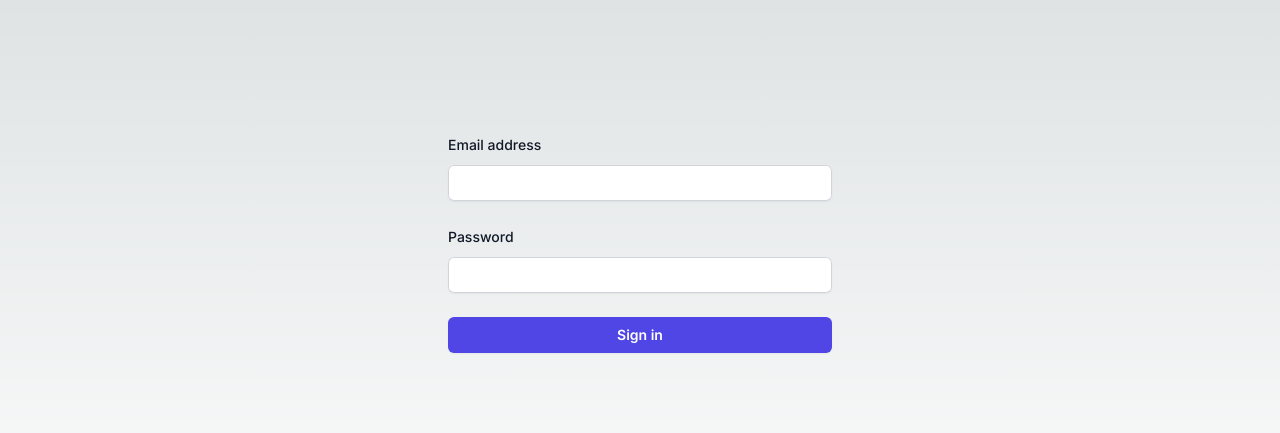
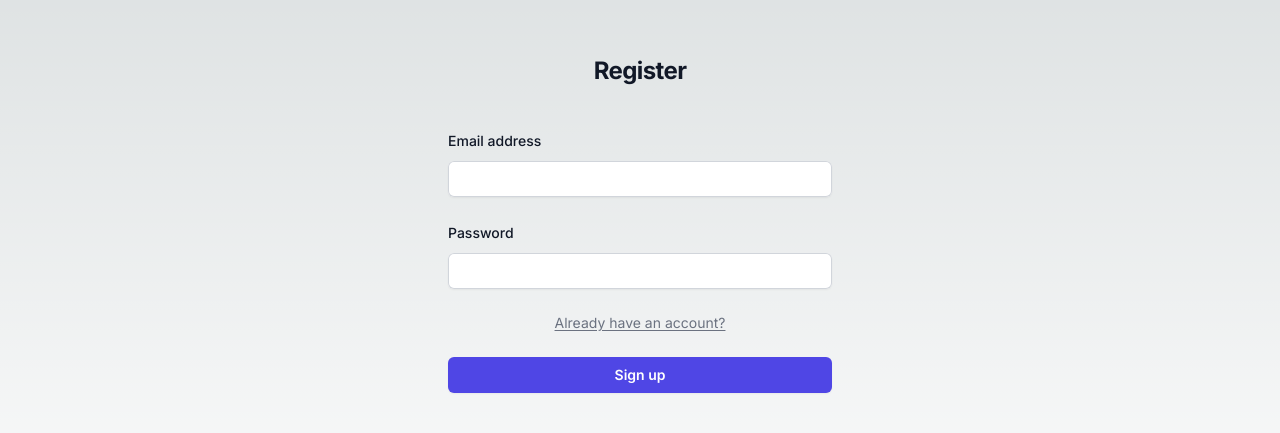
Before and after one commit to xartv/list-vote-frontend, a Next.js app: page /auth in a window 1280 px wide. Shown: the part 177-610 px from the top of the page. Built offline with nearby package versions, Linux system fonts and the light colour scheme.

Commit message:
add login form logic + rest props in components

```diff
--- a/src/app/auth/Auth.tsx
+++ b/src/app/auth/Auth.tsx
@@ -8,6 +8,7 @@ import { toast } from 'sonner';
 
 import { Button } from '@/components/Button';
 import { Field } from '@/components/Field';
+import { Text } from '@/components/Text';
 import { Title } from '@/components/Title';
 
 import { IAuthForm } from '@/types/auth.types';
@@ -40,10 +41,7 @@ export function Auth() {
 
   return (
     <section className='flex min-h-full flex-1 flex-col justify-center px-6 py-12 lg:px-8'>
-      <Title
-        element='h1'
-        title='Sign in to your account'
-      />
+      <Title element='h1'>{isLoginForm ? 'Sign in' : 'Register'}</Title>
 
       <form
         className='space-y-6 mt-10 sm:mx-auto sm:w-full sm:max-w-sm'
@@ -64,7 +62,14 @@ export function Auth() {
           label='Password'
         />
 
-        <Button type='submit'>Sign in</Button>
+        <Text
+          className='underline underline-offset-2 cursor-pointer'
+          onClick={() => setIsLoginForm(prev => !prev)}
+        >
+          {isLoginForm ? "Don't have an account?" : 'Already have an account?'}
+        </Text>
+
+        <Button type='submit'>{isLoginForm ? 'Sign in' : 'Sign up'}</Button>
       </form>
     </section>
   );
--- a/src/components/Button/Button.tsx
+++ b/src/components/Button/Button.tsx
@@ -7,6 +7,7 @@ export function Button({
   children,
   type,
   className,
+  ...rest
 }: PropsWithChildren<ButtonProps>) {
   return (
     <button
@@ -15,6 +16,7 @@ export function Button({
         'flex w-full justify-center rounded-md bg-indigo-600 px-3 py-1.5 text-sm font-semibold leading-6 text-white shadow-sm hover:bg-indigo-500 focus-visible:outline focus-visible:outline-2 focus-visible:outline-offset-2 focus-visible:outline-indigo-600',
         className,
       )}
+      {...rest}
     >
       {children}
     </button>
--- a/src/components/Field/Field.tsx
+++ b/src/components/Field/Field.tsx
@@ -17,6 +17,7 @@ export function Field({
   required,
   classNames = {},
   label,
+  ...rest
 }: FieldProps) {
   return (
     <div>
@@ -40,6 +41,7 @@ export function Field({
           'mt-2 block w-full rounded-md border-0 py-1.5 text-gray-900 shadow-sm ring-1 ring-inset ring-gray-300 placeholder:text-gray-400 focus:ring-2 focus:ring-inset focus:ring-indigo-600 sm:text-sm sm:leading-6',
           classNames.input,
         )}
+        {...rest}
       />
     </div>
   );
--- a/src/components/Text/Text.tsx
+++ b/src/components/Text/Text.tsx
@@ -3,9 +3,16 @@ import { HTMLAttributes, PropsWithChildren } from 'react';
 
 export interface TextProps extends HTMLAttributes<HTMLParagraphElement> {}
 
-export function Text({ children, className }: PropsWithChildren<TextProps>) {
+export function Text({
+  children,
+  className,
+  ...rest
+}: PropsWithChildren<TextProps>) {
   return (
-    <p className={clsx('mt-10 text-center text-sm text-gray-500', className)}>
+    <p
+      className={clsx('mt-10 text-center text-sm text-gray-500', className)}
+      {...rest}
+    >
       {children}
     </p>
   );
--- a/src/components/Title/Title.tsx
+++ b/src/components/Title/Title.tsx
@@ -9,6 +9,7 @@ export function Title({
   element,
   children,
   className,
+  ...rest
 }: PropsWithChildren<TitleProps>) {
   const Element = element;
 
@@ -18,6 +19,7 @@ export function Title({
         'text-center text-2xl font-bold leading-9 tracking-tight text-gray-900 sm:mx-auto sm:w-full sm:max-w-sm',
         className,
       )}
+      {...rest}
     >
       {children}
     </Element>
```
